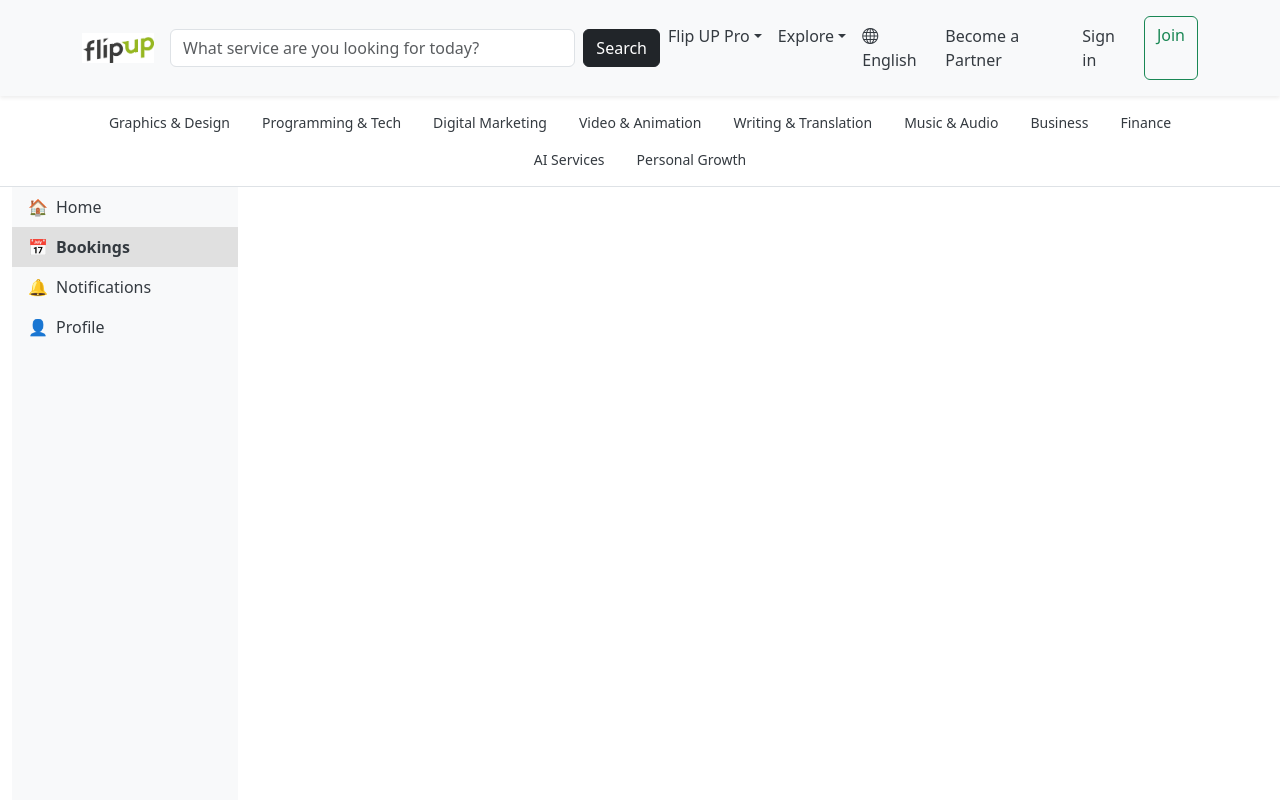
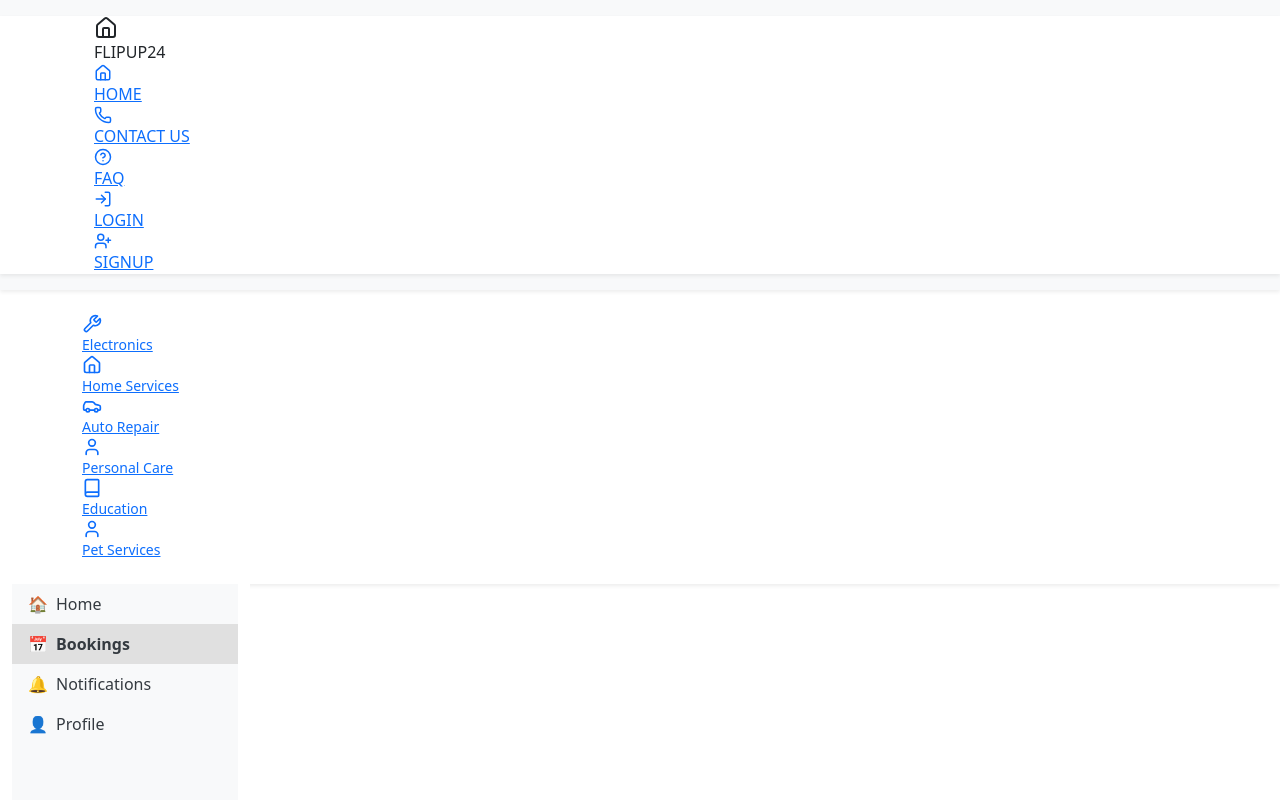
Before and after one commit to AmmadmJaved/flipup24-ui, a Next.js app: page /booking in a window 1280 px wide. Shown: the top 800 px of the page. Built offline with nearby package versions, Linux system fonts and the light colour scheme.

Commit message:
update landing page

```diff
--- a/package.json
+++ b/package.json
@@ -13,6 +13,7 @@
     "bootstrap": "^5.3.3",
     "bootstrap-icons": "^1.11.3",
     "leaflet": "^1.9.4",
+    "lucide-react": "^0.474.0",
     "next": "15.1.3",
     "next-navigation": "^1.0.6",
     "react": "^19.0.0",
--- a/src/app/page.tsx
+++ b/src/app/page.tsx
@@ -1,11 +1,11 @@
 'use client'
 import Layout from "@/components/layout.tsx/page-layout";
-import GigCardGrid from "@/components/gig_card_grid/gig_card_grid";
+import LandingPage from "./home/page";
 
 export default function Home() {
   return (
     <Layout>
-    <GigCardGrid/>
+    <LandingPage/>
     </Layout>
   );
 }
--- a/src/components/category_navbar/category_navbar.tsx
+++ b/src/components/category_navbar/category_navbar.tsx
@@ -1,46 +1,33 @@
-'use client'
-import React from "react";
-import { Nav, Container } from "react-bootstrap";
+import React from 'react';
+import { Container } from 'react-bootstrap';
+import { Wrench, Home, Car, User, Book,  } from 'lucide-react';
 
-const CategoryNavBar: React.FC = () => {
+const categories = [
+  { name: 'Electronics', icon: <Wrench size={20} /> },
+  { name: 'Home Services', icon: <Home size={20} /> },
+  { name: 'Auto Repair', icon: <Car size={20} /> },
+  { name: 'Personal Care', icon: <User size={20} /> },
+  { name: 'Education', icon: <Book size={20} /> },
+  { name: 'Pet Services', icon: <User  size={20} /> },
+];
+
+export default function CategoryNavbar() {
   return (
-    <div className="category-navbar border-bottom py-2 bg-white">
+    <div className="category-navbar border-b py-4 bg-white shadow-sm">
       <Container>
-        <Nav className="justify-content-center">
-          <Nav.Item>
-            <Nav.Link href="/graphics-design">Graphics & Design</Nav.Link>
-          </Nav.Item>
-          <Nav.Item>
-            <Nav.Link href="/programming-tech">Programming & Tech</Nav.Link>
-          </Nav.Item>
-          <Nav.Item>
-            <Nav.Link href="/digital-marketing">Digital Marketing</Nav.Link>
-          </Nav.Item>
-          <Nav.Item>
-            <Nav.Link href="/video-animation">Video & Animation</Nav.Link>
-          </Nav.Item>
-          <Nav.Item>
-            <Nav.Link href="/writing-translation">Writing & Translation</Nav.Link>
-          </Nav.Item>
-          <Nav.Item>
-            <Nav.Link href="/music-audio">Music & Audio</Nav.Link>
-          </Nav.Item>
-          <Nav.Item>
-            <Nav.Link href="/business">Business</Nav.Link>
-          </Nav.Item>
-          <Nav.Item>
-            <Nav.Link href="/finance">Finance</Nav.Link>
-          </Nav.Item>
-          <Nav.Item>
-            <Nav.Link href="/ai-services">AI Services</Nav.Link>
-          </Nav.Item>
-          <Nav.Item>
-            <Nav.Link href="/personal-growth">Personal Growth</Nav.Link>
-          </Nav.Item>
-        </Nav>
+        <nav className="flex justify-center hidden md:flex  space-x-12">
+          {categories.map((category, index) => (
+            <a
+              key={index}
+              href={`/${category.name.toLowerCase().replace(/ /g, '-')}`}
+              className="text-gray-700 hover:text-green-500 flex items-center space-x-1"
+            >
+              {category.icon}
+              <span className="font-medium">{category.name}</span>
+            </a>
+          ))}
+        </nav>
       </Container>
     </div>
   );
-};
-
-export default CategoryNavBar;
+}
--- a/src/components/header/header.tsx
+++ b/src/components/header/header.tsx
@@ -1,56 +1,46 @@
 'use client'
 import React from "react";
-import { Navbar, Nav, Form, FormControl, Button, NavDropdown, Container } from "react-bootstrap";
+import { Navbar} from "react-bootstrap";
+import { Home, Phone, HelpCircle, LogIn, UserPlus } from 'lucide-react';
 
 const Header: React.FC = () => {
   return (
     <Navbar bg="light" expand="lg" className="shadow-sm py-3">
-      <Container>
-        {/* Logo */}
-        <Navbar.Brand href="/">
-          <img
-            src="/flipup.png" // Replace with your logo's public\flipup.png
-            alt="Filp Up"
-            height="30"
-          />
-        </Navbar.Brand>
+         {/* Header */}
+      <header className="bg-white shadow-sm col-lg-12">
+        <div className="container mx-auto px-4">
+          <div className="flex items-center justify-between h-16">
+            <div className="flex items-center space-x-2 text-green-500 font-bold text-2xl">
+              <Home size={24} />
+              <span>FLIPUP24</span>
+            </div>
 
-        {/* Toggle Button for Mobile */}
-        <Navbar.Toggle aria-controls="navbar-nav" />
+            <nav className="hidden md:flex space-x-8">
+              <a href="#" className="text-gray-700 hover:text-green-500 flex items-center space-x-1">
+                <Home size={18} />
+                <span>HOME</span>
+              </a>
+              <a href="#" className="text-gray-700 hover:text-green-500 flex items-center space-x-1">
+                <Phone size={18} />
+                <span>CONTACT US</span>
+              </a>
+              <a href="#" className="text-gray-700 hover:text-green-500 flex items-center space-x-1">
+                <HelpCircle size={18} />
+                <span>FAQ</span>
+              </a>
+              <a href="#" className="text-gray-700 hover:text-green-500 flex items-center space-x-1">
+                <LogIn size={18} />
+                <span>LOGIN</span>
+              </a>
+              <a href="#" className="text-gray-700 hover:text-green-500 flex items-center space-x-1 float-right pl-0">
+                <UserPlus size={18} />
+                <span>SIGNUP</span>
+              </a>
+            </nav>
+          </div>
+        </div>
+      </header>
 
-        <Navbar.Collapse id="navbar-nav">
-          {/* Search Bar */}
-          <Form className="d-flex mx-auto" style={{ width: "50%" }}>
-            <FormControl
-              type="search"
-              placeholder="What service are you looking for today?"
-              className="me-2"
-              aria-label="Search"
-            />
-            <Button variant="dark">Search</Button>
-          </Form>
-
-          {/* Navigation Links */}
-          <Nav className="ms-auto">
-            <NavDropdown title="Flip UP Pro" id="fiverr-pro-dropdown">
-              <NavDropdown.Item href="/pro">Overview</NavDropdown.Item>
-              <NavDropdown.Item href="/pro/benefits">Benefits</NavDropdown.Item>
-            </NavDropdown>
-            <NavDropdown title="Explore" id="explore-dropdown">
-              <NavDropdown.Item href="/categories">Categories</NavDropdown.Item>
-              <NavDropdown.Item href="/trending">Trending</NavDropdown.Item>
-            </NavDropdown>
-            <Nav.Link href="/language">
-              <i className="bi bi-globe"></i> English
-            </Nav.Link>
-            <Nav.Link href="/seller">Become a Partner</Nav.Link>
-            <Nav.Link href="/login">Sign in</Nav.Link>
-            <Button variant="outline-success" href="/join" className="ms-2">
-              Join
-            </Button>
-          </Nav>
-        </Navbar.Collapse>
-      </Container>
     </Navbar>
   );
 };
--- a/src/components/sidebar/Sidebar.tsx
+++ b/src/components/sidebar/Sidebar.tsx
@@ -38,6 +38,7 @@
         ))}
       </Nav>
 
+
       {/* Footer */}
       <div className="mt-auto p-3 border-top text-center">
         <p className="small mb-0">© 2025 Your Company</p>
```
Also changed, not shown: src/app/home/page.tsx (added, +104 -0 lines), 1 other file (tests, documents, lock files or other folders).
